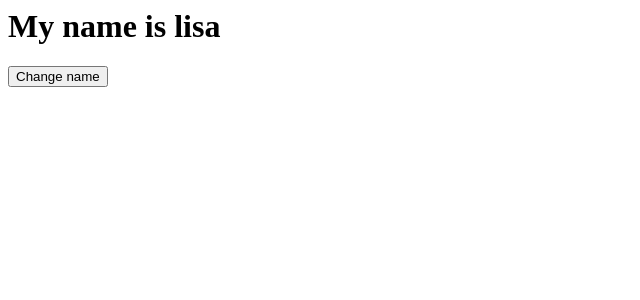
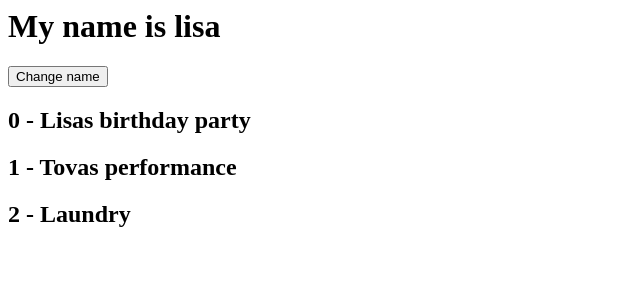
Before and after one commit to lisamaliqi/NetNinjaNotes_React_and_Firebase, a React (Vite) app in the folder 3.state-and-useState/: page / in a window 1280 px wide. Shown: the top 300 px of the page, without its empty margins (0-640 px from the left). Built offline with nearby package versions, Linux system fonts and the light colour scheme.

Commit message:
outputting lists from an array

```diff
--- a/3.state-and-useState/src/App.tsx
+++ b/3.state-and-useState/src/App.tsx
@@ -1,6 +1,11 @@
 // all react hooks start with "use"
 // useState hooks is for components that can change over time or in a reaction to something
 import { useState } from "react";
+
+interface Event {
+    title: string,
+    id: number,
+}
 
 function App() {
     //This option changes the name in the console, but not the dom, this is because we need to use states
@@ -16,6 +21,12 @@ function App() {
     //second is a function which is used to change that state value
     //second function should always be set+name of the first value, ex    discoMode, setDiscoMode
 
+    const [events, setEvents] = useState([ //useState with an array
+        {title: 'Lisas birthday party', id: 1},
+        {title: 'Tovas performance', id: 2},
+        {title: 'Laundry', id: 3}
+    ]);
+
     const handleClick = () => {
         setName('tova'); //call the function and change its value to 'tova' when button is clicked
         console.log(name);
@@ -25,6 +36,14 @@ function App() {
         <div className="App">
             <h1>My name is {name}</h1>
             <button onClick={handleClick}>Change name</button>
+
+            {/*javascript when inside {} */events.map((event, index) => {
+                return (
+                    <div key={event.id}> {/* you need to give each item an uniqe key value (id) */}
+                        <h2>{index} - {event.title}</h2>
+                    </div>
+                );
+            })}
         </div>
     )
 };
```
